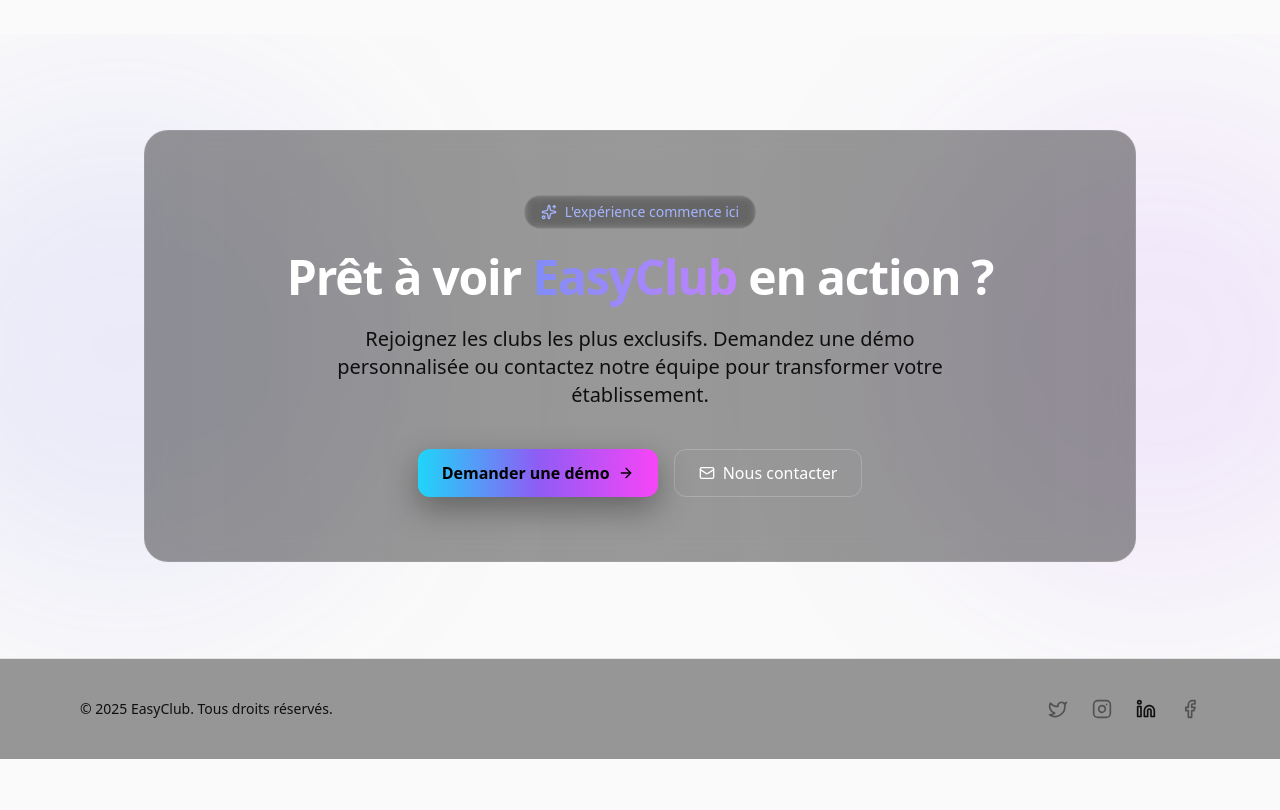
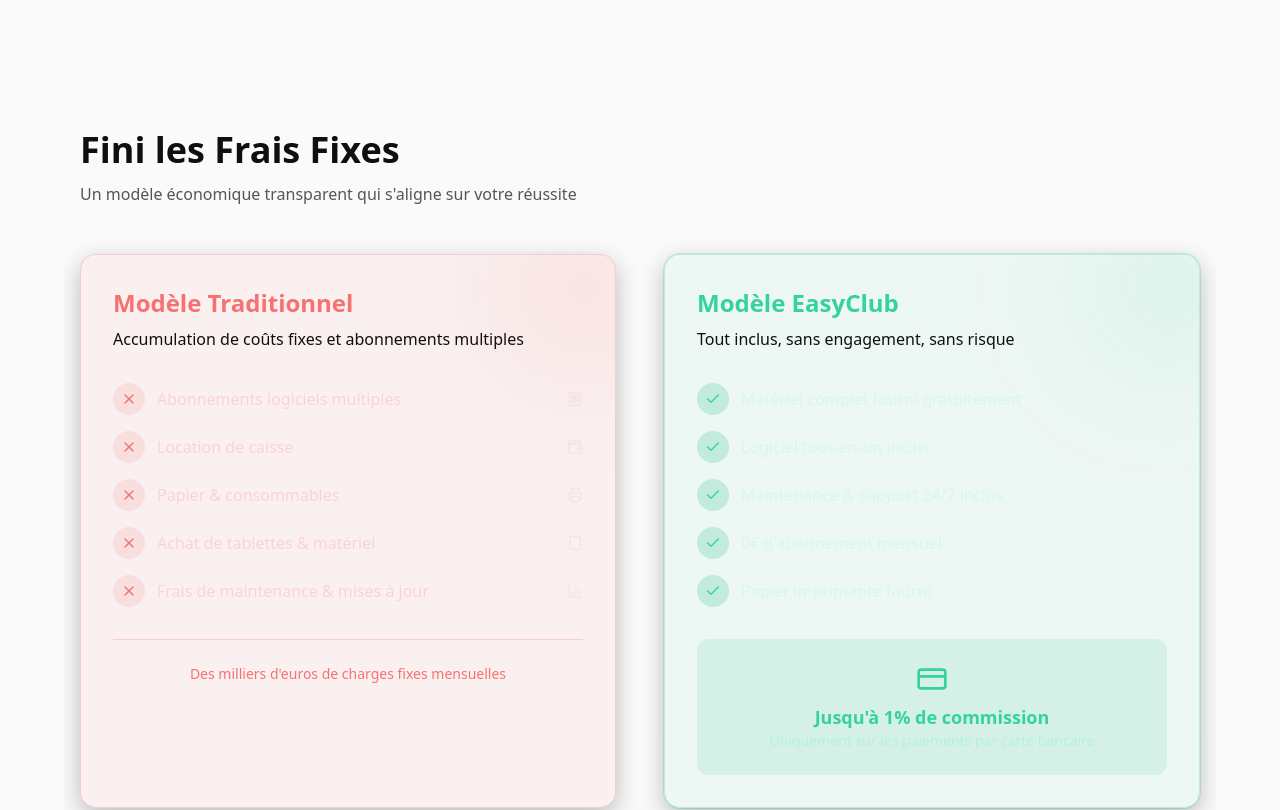
Before and after one commit to jossdip/easyclubtest, a Next.js app in the folder apps/web/: page / in a window 1280 px wide. Shown: the part 5900-6710 px from the top of the page. Before the commit the page ends 6659 px from the top, so only its background shows below. Built offline with nearby package versions, Linux system fonts and the light colour scheme.

Commit message:
feat: add business model comparison section

```diff
--- a/apps/web/messages/en.json
+++ b/apps/web/messages/en.json
@@ -26,6 +26,31 @@
       }
     }
   },
+  "BusinessModel": {
+    "title": "No More Fixed Costs",
+    "subtitle": "A transparent business model aligned with your success",
+    "traditional_title": "Traditional Model",
+    "traditional_description": "Accumulation of fixed costs and multiple subscriptions",
+    "traditional_summary": "Thousands of euros in monthly fixed charges",
+    "costs": {
+      "subscriptions": "Multiple software subscriptions",
+      "pos_subscription": "POS rental fees",
+      "paper_costs": "Paper & consumables",
+      "hardware_costs": "Tablet & hardware purchases",
+      "maintenance": "Maintenance & update fees"
+    },
+    "easyclub_title": "EasyClub Model",
+    "easyclub_description": "All-inclusive, no commitment, no risk",
+    "benefits": {
+      "free_hardware": "Complete hardware provided for free",
+      "free_software": "All-in-one software included",
+      "maintenance_included": "24/7 maintenance & support included",
+      "no_subscription": "0€ monthly subscription",
+      "paper_included": "Printer paper provided"
+    },
+    "commission_rate": "Up to 1% commission",
+    "commission_details": "Only on credit card payments"
+  },
   "Footer": {
     "rights": "© {year} EasyClub. All rights reserved.",
     "links": {
--- a/apps/web/messages/fr.json
+++ b/apps/web/messages/fr.json
@@ -26,6 +26,31 @@
       }
     }
   },
+  "BusinessModel": {
+    "title": "Fini les Frais Fixes",
+    "subtitle": "Un modèle économique transparent qui s'aligne sur votre réussite",
+    "traditional_title": "Modèle Traditionnel",
+    "traditional_description": "Accumulation de coûts fixes et abonnements multiples",
+    "traditional_summary": "Des milliers d'euros de charges fixes mensuelles",
+    "costs": {
+      "subscriptions": "Abonnements logiciels multiples",
+      "pos_subscription": "Location de caisse",
+      "paper_costs": "Papier & consommables",
+      "hardware_costs": "Achat de tablettes & matériel",
+      "maintenance": "Frais de maintenance & mises à jour"
+    },
+    "easyclub_title": "Modèle EasyClub",
+    "easyclub_description": "Tout inclus, sans engagement, sans risque",
+    "benefits": {
+      "free_hardware": "Matériel complet fourni gratuitement",
+      "free_software": "Logiciel tout-en-un inclus",
+      "maintenance_included": "Maintenance & support 24/7 inclus",
+      "no_subscription": "0€ d'abonnement mensuel",
+      "paper_included": "Papier imprimante fourni"
+    },
+    "commission_rate": "Jusqu'à 1% de commission",
+    "commission_details": "Uniquement sur les paiements par carte bancaire"
+  },
   "Footer": {
     "rights": "© {year} EasyClub. Tous droits réservés.",
     "links": {
--- a/apps/web/src/app/page.tsx
+++ b/apps/web/src/app/page.tsx
@@ -6,6 +6,7 @@
 import { ReservationsSection } from '@/components/screens/reservations';
 import { SecuriteSection } from '@/components/screens/securite';
 import { BraceletLickalyserSection } from '@/components/sections/bracelet-lickalyser-section';
+import { BusinessModelSection } from '@/components/sections/business-model-section';
 import { CTAContactSection } from '@/components/sections/cta-contact-section';
 import { SecurityIDSection } from '@/components/sections/security-id-section';
 import { VIPShuttlesSection } from '@/components/sections/vip-shuttles-section';
@@ -26,6 +27,7 @@
         <VIPShuttlesSection />
         <ConformiteSection />
         <SecuriteSection />
+        <BusinessModelSection />
         <CTAContactSection />
       </main>
       <Footer />
--- /dev/null
+++ b/apps/web/src/components/sections/business-model-section.tsx
@@ -0,0 +1,112 @@
+'use client';
+
+import { motion } from 'framer-motion';
+import { Check, X, Wallet, Receipt, Printer, Tablet, CreditCard, BarChart3 } from 'lucide-react';
+import { useTranslations } from 'next-intl';
+
+import { Section } from '@/components/section';
+import { Card } from '@/components/ui/card';
+
+export function BusinessModelSection() {
+  const t = useTranslations('BusinessModel');
+
+  const traditionalCosts = [
+    { icon: Receipt, key: 'subscriptions' },
+    { icon: Wallet, key: 'pos_subscription' },
+    { icon: Printer, key: 'paper_costs' },
+    { icon: Tablet, key: 'hardware_costs' },
+    { icon: BarChart3, key: 'maintenance' },
+  ];
+
+  const easyClubBenefits = [
+    { icon: Check, key: 'free_hardware' },
+    { icon: Check, key: 'free_software' },
+    { icon: Check, key: 'maintenance_included' },
+    { icon: Check, key: 'no_subscription' },
+    { icon: Check, key: 'paper_included' },
+  ];
+
+  return (
+    <Section
+      id="business-model"
+      title={t('title')}
+      subtitle={t('subtitle')}
+      className="relative overflow-hidden"
+    >
+      <div className="mt-12 grid gap-8 md:grid-cols-2 lg:gap-12">
+        {/* Traditional Model */}
+        <motion.div
+          initial={{ opacity: 0, x: -20 }}
+          whileInView={{ opacity: 1, x: 0 }}
+          viewport={{ once: true }}
+          transition={{ duration: 0.5 }}
+        >
+          <Card className="relative h-full overflow-hidden border-red-500/20 bg-red-500/5 p-8 backdrop-blur-sm">
+            <div className="absolute -right-12 -top-12 h-40 w-40 rounded-full bg-red-500/10 blur-3xl" />
+
+            <h3 className="mb-2 text-2xl font-bold text-red-400">{t('traditional_title')}</h3>
+            <p className="text-muted-foreground mb-8">{t('traditional_description')}</p>
+
+            <ul className="space-y-4">
+              {traditionalCosts.map((item, idx) => (
+                <li key={idx} className="flex items-center gap-3 text-red-200/80">
+                  <div className="flex h-8 w-8 shrink-0 items-center justify-center rounded-full bg-red-500/10 text-red-400">
+                    <X className="h-4 w-4" />
+                  </div>
+                  <div className="flex flex-1 items-center justify-between">
+                    <span className="text-sm font-medium md:text-base">
+                      {t(`costs.${item.key}`)}
+                    </span>
+                    <item.icon className="h-4 w-4 opacity-50" />
+                  </div>
+                </li>
+              ))}
+            </ul>
+
+            <div className="mt-8 border-t border-red-500/20 pt-6">
+              <p className="text-center text-sm font-medium text-red-400">
+                {t('traditional_summary')}
+              </p>
+            </div>
+          </Card>
+        </motion.div>
+
+        {/* EasyClub Model */}
+        <motion.div
+          initial={{ opacity: 0, x: 20 }}
+          whileInView={{ opacity: 1, x: 0 }}
+          viewport={{ once: true }}
+          transition={{ duration: 0.5, delay: 0.2 }}
+        >
+          <Card className="relative h-full overflow-hidden border-emerald-500/20 bg-emerald-500/5 p-8 ring-1 ring-emerald-500/20 backdrop-blur-sm">
+            <div className="absolute -right-12 -top-12 h-40 w-40 rounded-full bg-emerald-500/10 blur-3xl" />
+
+            <h3 className="mb-2 text-2xl font-bold text-emerald-400">{t('easyclub_title')}</h3>
+            <p className="text-muted-foreground mb-8">{t('easyclub_description')}</p>
+
+            <ul className="space-y-4">
+              {easyClubBenefits.map((item, idx) => (
+                <li key={idx} className="flex items-center gap-3 text-emerald-100/90">
+                  <div className="flex h-8 w-8 shrink-0 items-center justify-center rounded-full bg-emerald-500/20 text-emerald-400">
+                    <Check className="h-4 w-4" />
+                  </div>
+                  <span className="text-sm font-medium md:text-base">
+                    {t(`benefits.${item.key}`)}
+                  </span>
+                </li>
+              ))}
+            </ul>
+
+            <div className="mt-8 rounded-xl bg-emerald-500/10 p-6 text-center">
+              <div className="mb-2 flex justify-center">
+                <CreditCard className="h-8 w-8 text-emerald-400" />
+              </div>
+              <p className="text-lg font-bold text-emerald-400">{t('commission_rate')}</p>
+              <p className="text-sm text-emerald-200/70">{t('commission_details')}</p>
+            </div>
+          </Card>
+        </motion.div>
+      </div>
+    </Section>
+  );
+}
```
